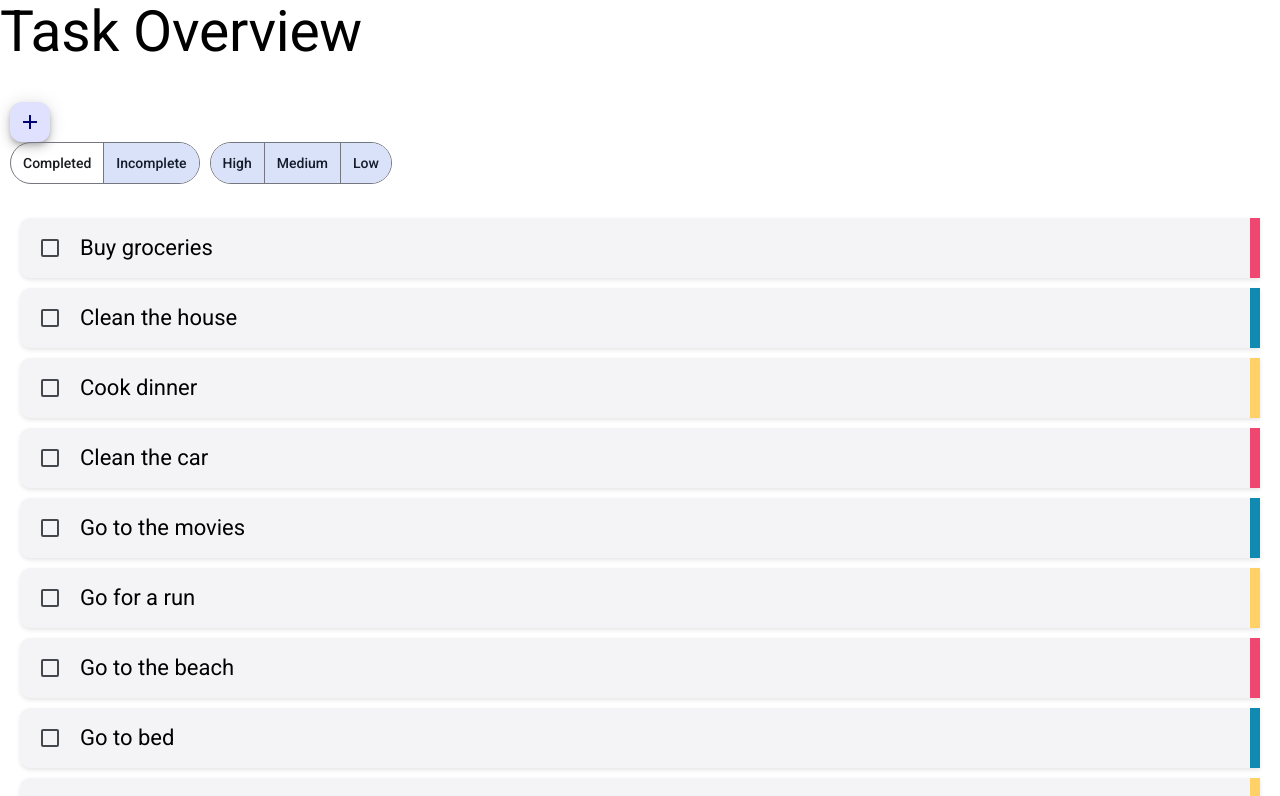
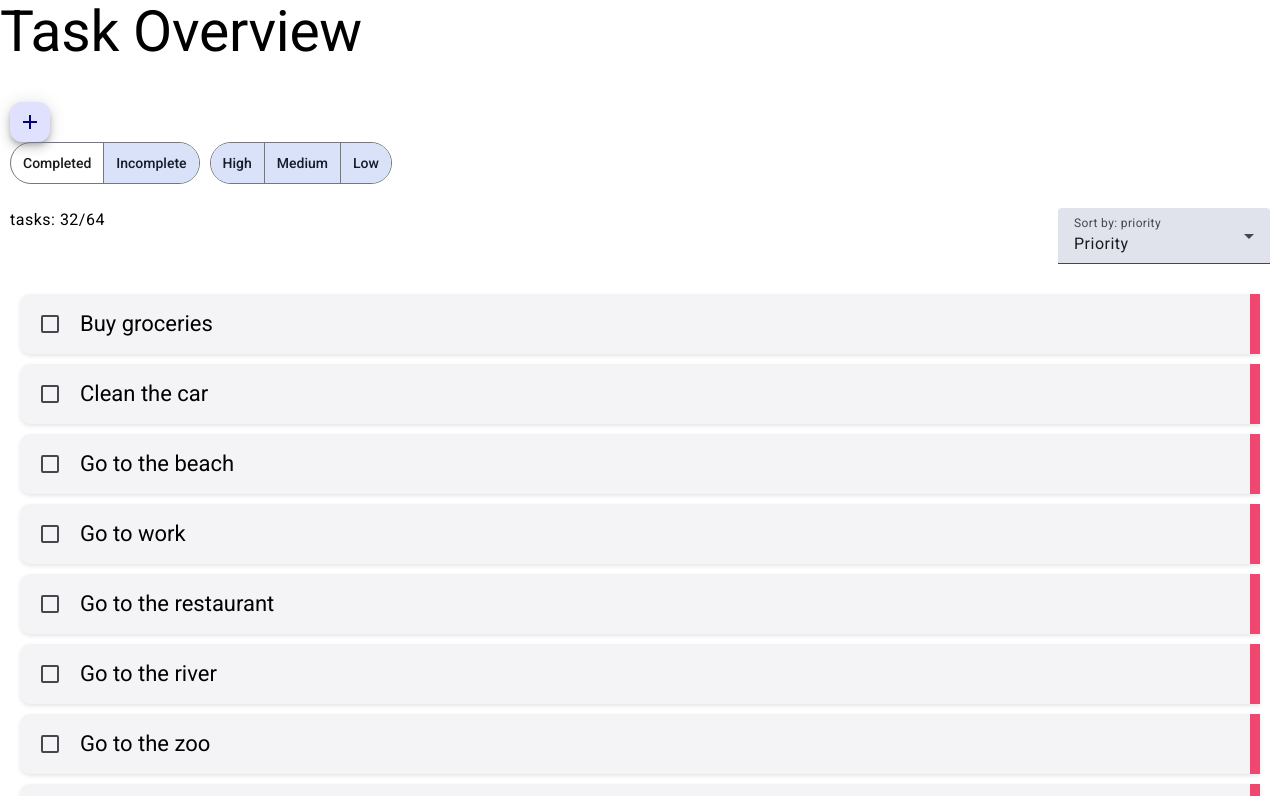
Before and after one commit to Snellingen/tasker, an Angular app: page /task-overview in a window 1280 px wide. Shown: the top 796 px of the page. Built offline with nearby package versions, Linux system fonts and the light colour scheme.

Commit message:
working on custom sort

```diff
--- a/src/app/components/card-list/card-list.component.html
+++ b/src/app/components/card-list/card-list.component.html
@@ -1,4 +1,3 @@
-
 @for ( task of dataSource; track task.id) {
   <app-task-card [task]="task"></app-task-card>
 }
--- a/src/app/components/task-overview/task-overview.component.html
+++ b/src/app/components/task-overview/task-overview.component.html
@@ -29,12 +29,17 @@
     </section>
   </div>
   <br>
-
-  <!-- <app-list [dataSource]="filteredData$ | async" [displayedColumns]="displayedColumns$ | async"
-    (rowClicked)="navigateToEditTask($event)">
-  </app-list> -->
-  <app-card-list [dataSource]="filteredData$ | async" >
-
-  </app-card-list>
+  <section class='task-overview__actions'>
+    <mat-label>tasks: {{ (filteredData$| async)?.length }}/{{(tasks$ | async)?.length}}</mat-label>
+    <mat-form-field class='task-overview__sort'>
+      <mat-label>Sort by: {{selectedSort.value}}</mat-label><mat-select [formControl]='selectedSort' >
+        <mat-option value="custom">Custom</mat-option>
+        <mat-option value="title">Title</mat-option>
+        <mat-option value="priority">Priority</mat-option>
+        <mat-option value="dueDate">Due Date</mat-option>
+      </mat-select>
+    </mat-form-field>
+  </section>
+  <app-card-list [dataSource]="sortedData$ | async" ></app-card-list>
 
 </div>
--- a/src/app/components/task-overview/task-overview.component.scss
+++ b/src/app/components/task-overview/task-overview.component.scss
@@ -6,4 +6,19 @@
     flex-direction: row;
     gap: 10px;
   }
+
+  &__actions {
+    display: flex;
+    flex-direction: row;
+    justify-content: space-between;
+    gap: 10px;
+  }
+
+  &__sort {
+    // display: flex;
+    // flex-direction: row;
+    // justify-content: end;
+    // padding-right: 10px;
+
+  }
 }
--- a/src/app/components/task-overview/task-overview.component.ts
+++ b/src/app/components/task-overview/task-overview.component.ts
@@ -8,12 +8,13 @@ import { MatOption } from '@angular/material/core';
 import { AsyncPipe } from '@angular/common';
 import { MatSelect } from '@angular/material/select';
 import { FormControl, FormGroup, ReactiveFormsModule } from '@angular/forms';
-import { combineLatest, map, startWith, } from 'rxjs';
+import { combineLatest, map, startWith, tap, } from 'rxjs';
 import { TaskService } from '../../services/task.service';
 import { MatProgressSpinner } from '@angular/material/progress-spinner';
 import { CardListComponent } from '../card-list/card-list.component';
 import { MatCheckboxModule } from '@angular/material/checkbox';
 import { MatButtonToggleModule } from '@angular/material/button-toggle';
+import { compareCompleted, compareDate, comparePriority, compareString } from '../../shared/compare';
 
 @Component({
   selector: 'app-task-overview',
@@ -32,8 +33,7 @@ import { MatButtonToggleModule } from '@angular/material/button-toggle';
     MatProgressSpinner,
     CardListComponent,
     MatButtonToggleModule,
-    MatCheckboxModule
-
+    MatCheckboxModule,
   ],
   templateUrl: './task-overview.component.html',
   styleUrl: './task-overview.component.scss',
@@ -73,6 +73,30 @@ export class TaskOverviewComponent {
 
   displayedColumns$ = this.taskService.displayedColumns$;
 
+  selectedSort = new FormControl('priority');
+  selectedSortDirection = new FormControl('asc');
+
+  sort$ = this.selectedSort.valueChanges.pipe(
+    startWith(this.selectedSort.value),
+    map(sort => ({ sort, direction: this.selectedSortDirection.value }))
+  );
+
+  sortedData$ = combineLatest([this.filteredData$, this.sort$]).pipe(
+    map(([data, sort]) => {
+      const { sort: sortField, direction } = sort;
+      console.log('Sorting with:', sortField, direction);
+      const isAsc = direction === 'asc';
+      return data.sort((a, b) => {
+        switch (sortField) {
+          case 'title': return compareString(a.title, b.title, isAsc);
+          case 'date': return compareDate(a.date, b.date, isAsc);
+          case 'priority': return comparePriority(a.priority, b.priority, isAsc);
+          case 'completed': return compareCompleted(a.completed, b.completed, isAsc);
+          default: return 0;
+        }
+      });
+    }));
+
   navigateToEditTask(item: any) {
     console.log('Navigating to edit task with id:', item);
     this.router.navigate(['edit-task', item.id]);
--- a/src/app/shared/compare.ts
+++ b/src/app/shared/compare.ts
@@ -1,16 +1,28 @@
-export function compareDate(a: Date, b: Date, isAsc: boolean) {
+export function compareDate(a: Date | undefined | null, b: Date | undefined | null, isAsc: boolean) {
+  if (a === undefined || a === null || b === undefined || b === null) {
+    return 0;
+  }
   return (a < b ? -1 : 1) * (isAsc ? 1 : -1);
 }
 
-export function comparePriority(a: string, b: string, isAsc: boolean) {
+export function comparePriority(a: string | undefined | null, b: string | undefined | null, isAsc: boolean) {
+  if (a === undefined || a === null || b === undefined || b === null) {
+    return 0;
+  }
   const priorityOrder = ['High', 'Medium', 'Low'];
   return (priorityOrder.indexOf(a) - priorityOrder.indexOf(b)) * (isAsc ? 1 : -1);
 }
 
-export function compareCompleted(a: boolean, b: boolean, isAsc: boolean) {
+export function compareCompleted(a: boolean | undefined | null, b: boolean | undefined | null, isAsc: boolean) {
+  if (a === undefined || a === null || b === undefined || b === null) {
+    return 0;
+  }
   return (a === b ? 0 : a ? 1 : -1) * (isAsc ? 1 : -1);
 }
 
-export function compareString(a: string, b: string, isAsc: boolean) {
+export function compareString(a: string | undefined | null, b: string | undefined | null, isAsc: boolean) {
+  if (a === undefined || a === null || b === undefined || b === null) {
+    return 0;
+  }
   return (a < b ? -1 : 1) * (isAsc ? 1 : -1);
 }
```
